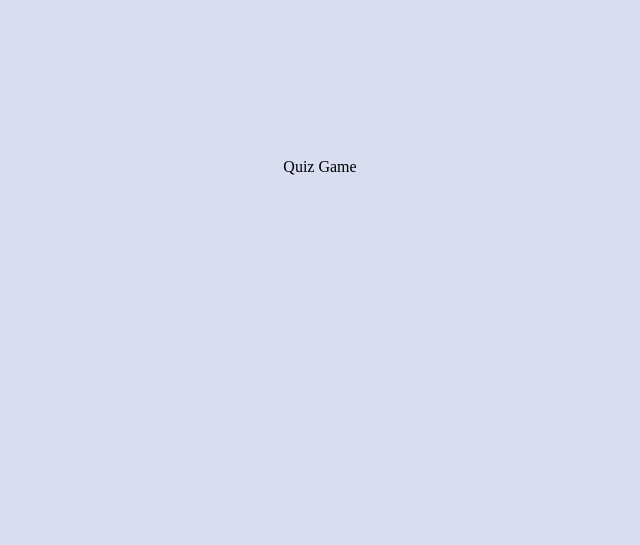
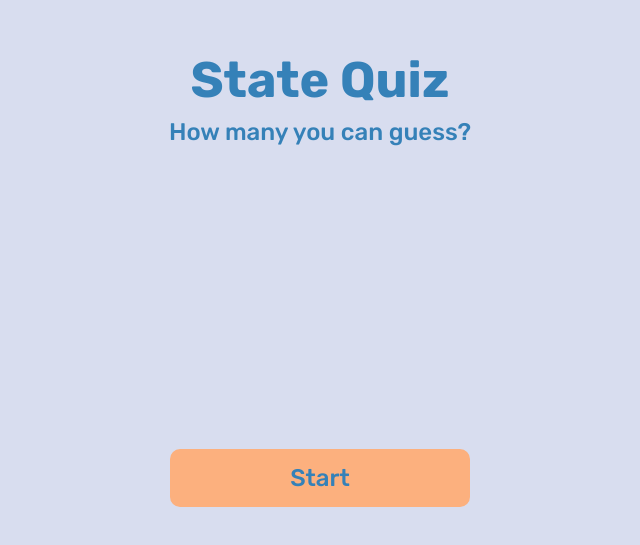
Before and after one commit to dtsioma/quiz-game, a React (Create React App) app: page / in a window 1280 px wide. Shown: the part 233-778 px from the top of the page, without its empty margins (320-960 px from the left). Built offline with nearby package versions, Linux system fonts and the light colour scheme.

Commit message:
added Home

```diff
--- a/package.json
+++ b/package.json
@@ -12,6 +12,8 @@
     "@types/react-dom": "^17.0.0",
     "react": "^17.0.2",
     "react-dom": "^17.0.2",
+    "react-router": "^6.0.2",
+    "react-router-dom": "^6.0.2",
     "react-scripts": "4.0.3",
     "styled-components": "^5.3.3",
     "typescript": "^4.1.2",
@@ -42,6 +44,8 @@
     ]
   },
   "devDependencies": {
+    "@types/react-router": "^5.1.17",
+    "@types/react-router-dom": "^5.3.2",
     "@types/styled-components": "^5.1.15"
   }
 }
--- a/src/App.tsx
+++ b/src/App.tsx
@@ -1,17 +1,23 @@
 import styled from "styled-components";
+import { AppRoutes } from "./components/AppRoutes";
 import { mainTheme } from "./styles/theme";
 
 const Main = styled.main`
   height: 100vh;
   width: 100vw;
-  background-color: ${mainTheme.lavenderWeb};
+  background-color: ${mainTheme.colors.lavenderWeb};
   display: flex;
   align-items: center;
   justify-content: center;
+  flex-direction: column;
 `;
 
 function App() {
-  return <Main>Quiz Game</Main>;
+  return (
+    <Main>
+      <AppRoutes />
+    </Main>
+  );
 }
 
 export default App;
--- /dev/null
+++ b/src/components/AppRoutes.tsx
@@ -0,0 +1,11 @@
+import React from "react";
+import { Routes, Route } from "react-router-dom";
+import { Home } from "../pages/Home";
+
+export const AppRoutes: React.FC = () => {
+  return (
+    <Routes>
+      <Route path="/" element={<Home />} />
+    </Routes>
+  );
+};
--- /dev/null
+++ b/src/components/buttons/Button.tsx
@@ -0,0 +1,41 @@
+import React from "react";
+import styled from "styled-components";
+// @ts-ignore
+import { mainTheme } from "../../styles/theme.ts";
+
+interface ButtonProps {
+  width?: string;
+  variant: "blue" | "orange";
+  className?: string;
+}
+
+const Btn = styled.button`
+  width: ${(props: ButtonProps) => props.width || "auto"};
+  padding: 15px;
+  text-align: center;
+  background-color: ${(props: ButtonProps) => {
+    if (props.variant === "blue") return mainTheme.colors.steelBlue;
+    else return mainTheme.colors.macAndCheese;
+  }};
+  color: ${(props: ButtonProps) => {
+    if (props.variant === "blue") return mainTheme.colors.macAndCheese;
+    else return mainTheme.colors.steelBlue;
+  }};
+  border: none;
+  font-size: 24px;
+  border-radius: 10px;
+  margin: auto auto 0;
+`;
+
+export const Button: React.FC<ButtonProps> = ({
+  width,
+  variant,
+  className,
+  children,
+}) => {
+  return (
+    <Btn className={className} width={width} variant={variant}>
+      {children}
+    </Btn>
+  );
+};
--- a/src/index.css
+++ b/src/index.css
@@ -1,3 +1,11 @@
+@import url("https://fonts.googleapis.com/css2?family=Rubik:wght@500;700&display=swap");
+
+html,
+body,
+button {
+  font-family: "Rubik", sans-serif;
+}
+
 body {
   margin: 0;
 }
--- a/src/index.tsx
+++ b/src/index.tsx
@@ -2,11 +2,14 @@ import React from "react";
 import ReactDOM from "react-dom";
 import App from "./App";
 import reportWebVitals from "./reportWebVitals";
+import { BrowserRouter } from "react-router-dom";
 import "./index.css";
 
 ReactDOM.render(
   <React.StrictMode>
-    <App />
+    <BrowserRouter>
+      <App />
+    </BrowserRouter>
   </React.StrictMode>,
   document.getElementById("root")
 );
--- /dev/null
+++ b/src/pages/Home.tsx
@@ -0,0 +1,54 @@
+import React from "react";
+import styled from "styled-components";
+import { Button } from "../components/buttons/Button";
+import { mainTheme } from "../styles/theme";
+
+const TextWrapper = styled.div`
+  display: flex;
+  flex-direction: column;
+  align-items: center;
+  flex-grow: 1;
+  justify-content: center;
+`;
+
+const Title = styled.h1`
+  font-size: 50px;
+  font-weight: bold;
+  text-align: center;
+  margin: 0 0 8px;
+  color: ${mainTheme.colors.steelBlue};
+`;
+
+const Subtitle = styled.h3`
+  font-size: 24px;
+  color: ${mainTheme.colors.steelBlue};
+  font-weight: 500;
+  margin: 0;
+`;
+
+const HomeButtonsWrapper = styled.div`
+  display: flex;
+  align-items: center;
+  flex-direction: column;
+  margin: auto auto 60px;
+`;
+
+const HomeButton = styled(Button)`
+  margin-top: 20px;
+`;
+
+export const Home: React.FC = () => {
+  return (
+    <>
+      <TextWrapper>
+        <Title>State Quiz</Title>
+        <Subtitle>How many you can guess?</Subtitle>
+      </TextWrapper>
+      <HomeButtonsWrapper>
+        <HomeButton width="300px" variant="orange">
+          Start
+        </HomeButton>
+      </HomeButtonsWrapper>
+    </>
+  );
+};
--- a/src/styles/theme.ts
+++ b/src/styles/theme.ts
@@ -1,3 +1,7 @@
 export const mainTheme = {
-  lavenderWeb: "#D8DDEF",
+  colors: {
+    lavenderWeb: "#D8DDEF",
+    steelBlue: "#3581B8",
+    macAndCheese: "#FCB07E",
+  },
 };
```
Also changed, not shown: 1 other file (tests, documents, lock files or other folders).
